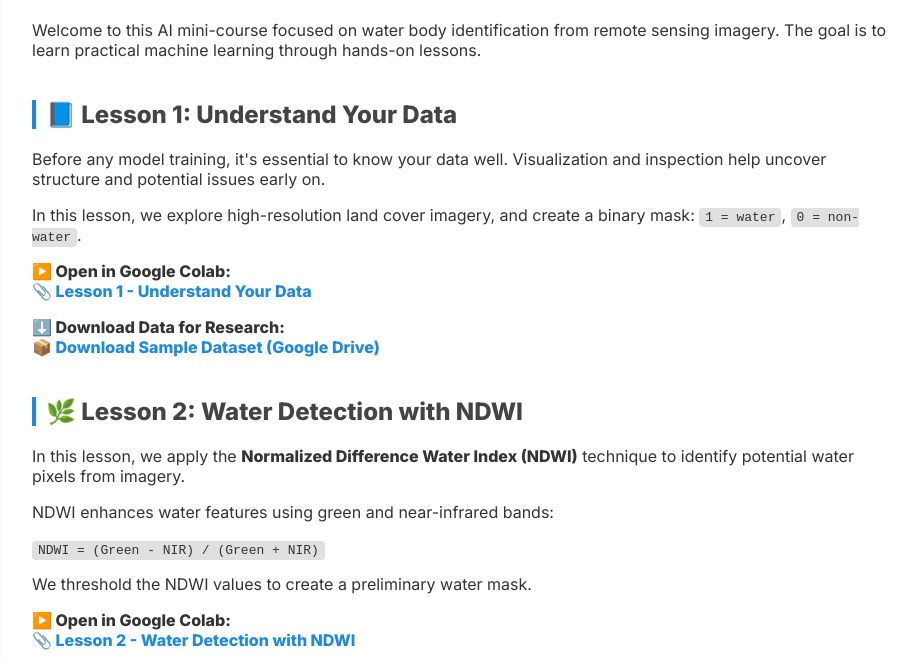
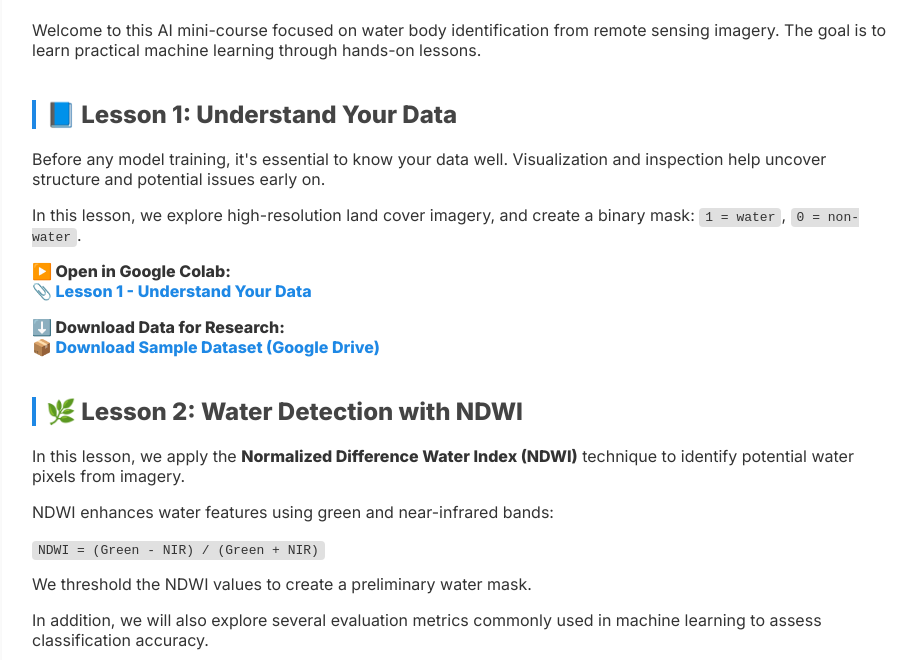
Before and after one commit to Skyan1002/ai-water-detection, a plain HTML site: page index.html in a window 1280 px wide. Shown: the part 140-800 px from the top of the page, without its empty margins (178-1095 px from the left). Drawn offline with Linux system fonts and the light colour scheme.

Commit message:
Update index.html Lesson 2

```diff
--- a/index.html
+++ b/index.html
@@ -71,6 +71,7 @@
   <p>NDWI enhances water features using green and near-infrared bands:</p>
   <p><code>NDWI = (Green - NIR) / (Green + NIR)</code></p>
   <p>We threshold the NDWI values to create a preliminary water mask.</p>
+  <p>In addition, we will also explore several evaluation metrics commonly used in machine learning to assess classification accuracy. </p>
 
   <p><strong>▶️ Open in Google Colab:</strong><br>
     <a href="https://colab.research.google.com/drive/1dotDKVgPywrLavKouWyIbP4aP0dSPDpY?usp=sharing" target="_blank">
```
